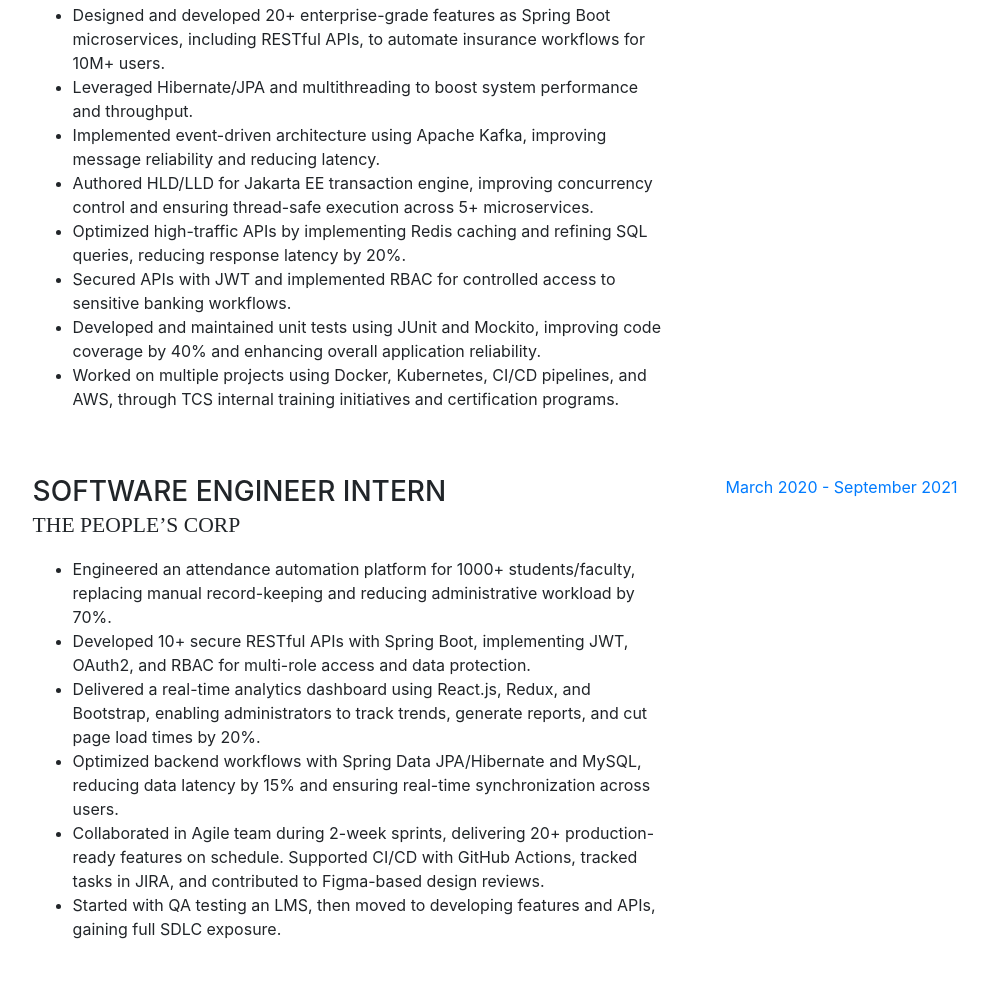
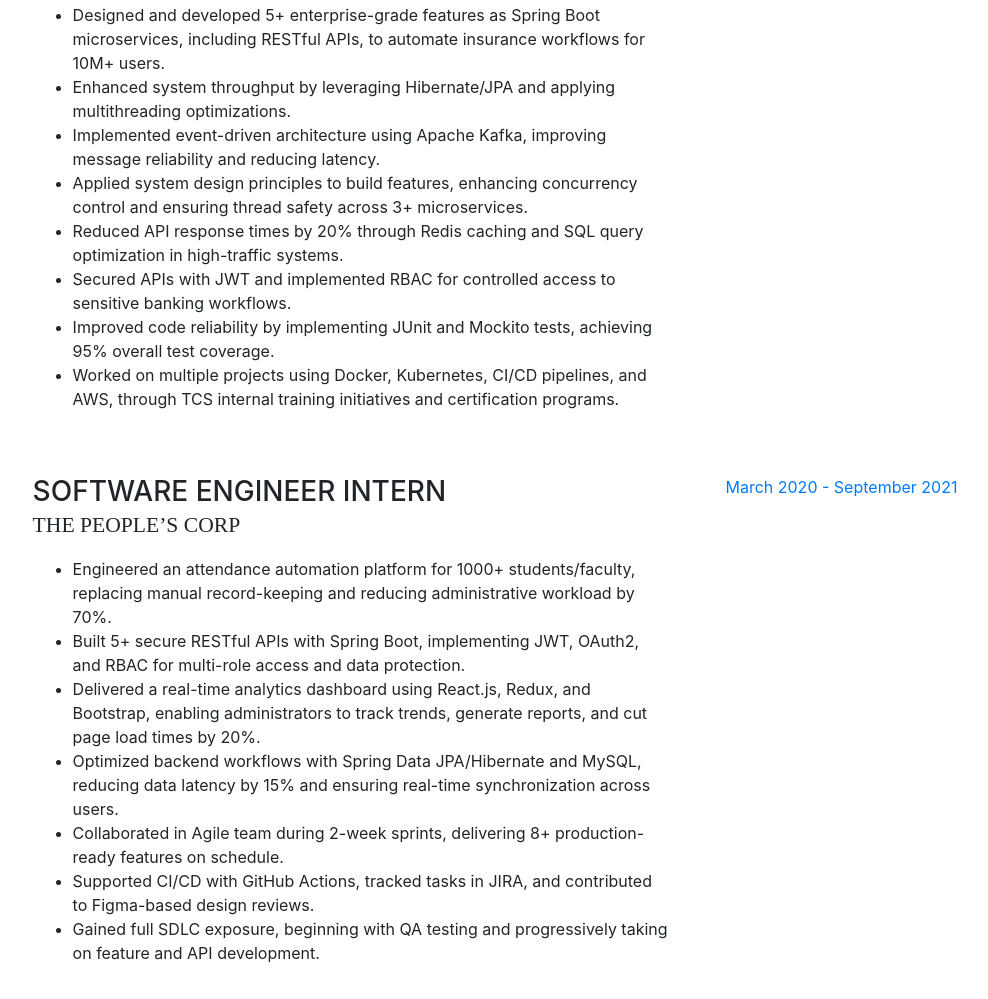
Before and after one commit to manur02/manur02.github.io, a website with bundled scripts: page index.html in a window 1280 px wide. Shown: the part 1013-2012 px from the top of the page, without its empty margins (145-1133 px from the left). Built offline with nearby package versions, Linux system fonts and the light colour scheme; a web font is replaced by a local one.

Commit message:
Update index.html

```diff
--- a/index.html
+++ b/index.html
@@ -118,14 +118,17 @@
               <h3 class="mb-0">Software Engineer</h3>
               <div class="subheading mb-3">TATA CONSULTANCY SERVICES (TCS), NAGPUR</div>
             <ul>
-            <li>Designed and developed 20+ enterprise-grade features as Spring Boot microservices, including RESTful APIs, to automate insurance workflows for 10M+ users.</li>
-            <li>Leveraged Hibernate/JPA and multithreading to boost system performance and throughput.</li>
-            <li>Implemented event-driven architecture using Apache Kafka, improving message reliability and reducing latency.</li>
-            <li>Authored HLD/LLD for Jakarta EE transaction engine, improving concurrency control and ensuring thread-safe execution across 5+ microservices.</li>
-            <li>Optimized high-traffic APIs by implementing Redis caching and refining SQL queries, reducing response latency by 20%.</li>
-            <li>Secured APIs with JWT and implemented RBAC for controlled access to sensitive banking workflows.</li>
-            <li>Developed and maintained unit tests using JUnit and Mockito, improving code coverage by 40% and enhancing overall application reliability.</li>
-            <li>Worked on multiple projects using Docker, Kubernetes, CI/CD pipelines, and AWS, through TCS internal training initiatives and certification programs.</li>
+ <li>Designed and developed 5+ enterprise-grade features as Spring Boot microservices, including RESTful APIs,
+to automate insurance workflows for 10M+ users.</li>
+<li>Enhanced system throughput by leveraging Hibernate/JPA and applying multithreading optimizations.</li>
+<li>Implemented event-driven architecture using Apache Kafka, improving message reliability and reducing latency.</li>
+<li>Applied system design principles to build features, enhancing concurrency control and ensuring thread safety
+across 3+ microservices.</li>
+<li>Reduced API response times by 20% through Redis caching and SQL query optimization in high-traffic systems.</li>
+<li>Secured APIs with JWT and implemented RBAC for controlled access to sensitive banking workflows.</li>
+<li>Improved code reliability by implementing JUnit and Mockito tests, achieving 95% overall test coverage.</li>
+<li>Worked on multiple projects using Docker, Kubernetes, CI/CD pipelines, and AWS, through TCS internal
+training initiatives and certification programs.</li>
             </ul>
             </div>
             <div class="resume-date text-md-right">
@@ -138,12 +141,17 @@
               <h3 class="mb-0">Software Engineer Intern</h3>
               <div class="subheading mb-3">THE PEOPLE’S CORP</div>
               <ul>
-              <li>Engineered an attendance automation platform for 1000+ students/faculty, replacing manual record-keeping and reducing administrative workload by 70%. </li>
-              <li> Developed 10+ secure RESTful APIs with Spring Boot, implementing JWT, OAuth2, and RBAC for multi-role access and data protection.</li>
-              <li> Delivered a real-time analytics dashboard using React.js, Redux, and Bootstrap, enabling administrators to track trends, generate reports, and cut page load times by 20%.</li>
-              <li> Optimized backend workflows with Spring Data JPA/Hibernate and MySQL, reducing data latency by 15% and ensuring real-time synchronization across users.</li>
-              <li> Collaborated in Agile team during 2-week sprints, delivering 20+ production-ready features on schedule. Supported CI/CD with GitHub Actions, tracked tasks in JIRA, and contributed to Figma-based design reviews.</li>
-              <li> Started with QA testing an LMS, then moved to developing features and APIs, gaining full SDLC exposure.</li>
+<li>Engineered an attendance automation platform for 1000+ students/faculty, replacing manual record-keeping and
+reducing administrative workload by 70%. </li>
+<li>Built 5+ secure RESTful APIs with Spring Boot, implementing JWT, OAuth2, and RBAC for multi-role access
+and data protection.</li>
+<li>Delivered a real-time analytics dashboard using React.js, Redux, and Bootstrap, enabling administrators to track
+trends, generate reports, and cut page load times by 20%.</li>
+<li>Optimized backend workflows with Spring Data JPA/Hibernate and MySQL, reducing data latency by 15% and
+ensuring real-time synchronization across users.</li>
+<li>Collaborated in Agile team during 2-week sprints, delivering 8+ production-ready features on schedule.</li>
+<li>Supported CI/CD with GitHub Actions, tracked tasks in JIRA, and contributed to Figma-based design reviews.</li>
+<li>Gained full SDLC exposure, beginning with QA testing and progressively taking on feature and API development.</li>
               </ul>
             </div>
             <div class="resume-date text-md-right">
```
